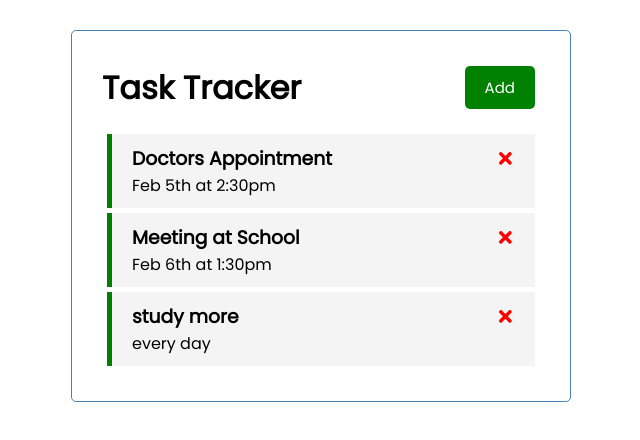
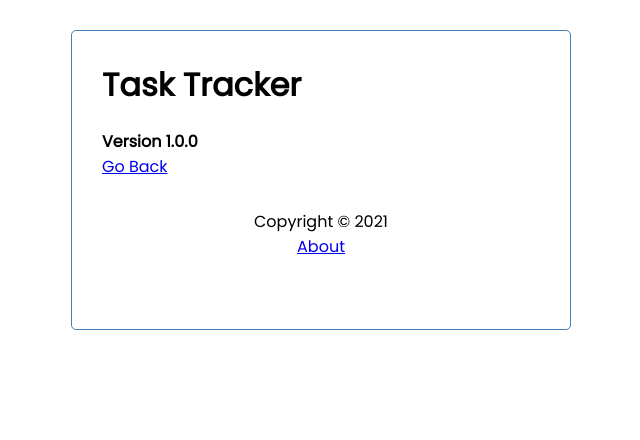
Before and after one commit to antoanetatanasova/task-tracker, a React (Create React App) app: page /about in a window 1280 px wide. Shown: the top 440 px of the page, without its empty margins (319-959 px from the left). Built offline with nearby package versions, Linux system fonts and the light colour scheme; data requests are answered from the project's data file.

Commit message:
adding footer and routing to About page

```diff
--- a/package.json
+++ b/package.json
@@ -10,6 +10,7 @@
     "react": "^17.0.1",
     "react-dom": "^17.0.1",
     "react-icons": "^4.2.0",
+    "react-router-dom": "^5.2.0",
     "react-scripts": "4.0.3",
     "web-vitals": "^1.1.1"
   },
--- a/src/App.js
+++ b/src/App.js
@@ -1,9 +1,13 @@
-import { useState, useEffect } from 'react'
+import { FaEarlybirds } from 'react-icons/fa';
+import { useState, useEffect } from 'react';
+import { BrowserRouter as Router, Route } from 'react-router-dom';
+
 
 import Header from './components/Header';
+import Footer from './components/Footer';
 import Tasks from './components/Tasks';
 import AddTask from './components/AddTask';
-import { FaEarlybirds } from 'react-icons/fa';
+import About from './components/About'
 
 function App() {
   const [showAddTask, setShowAddTask] = useState(false);
@@ -84,12 +88,22 @@
   }
 
   return (
+    <Router>
+
       <div className="container">
         <Header onAdd={() => setShowAddTask(!showAddTask)} showAdd={showAddTask} />
+
+        <Route path='/' exact render={(props) => (
+          <>
             {showAddTask && <AddTask onAdd={addTask} />}
             {tasks.length > 0 ? <Tasks tasks={tasks} onDelete=
               {deleteTask} onToggle={toggleReminder} /> : 'No Tasks To Display'}
+          </>
+        )} />
+        <Route path='/about' component={About} />
+        <Footer />
       </div>
+    </Router>
   );
 }
 
--- /dev/null
+++ b/src/components/About.js
@@ -0,0 +1,12 @@
+import { Link } from 'react-router-dom'
+
+const About = () => {
+    return (
+        <div>
+            <h4>Version 1.0.0</h4>
+            <Link to='/'>Go Back</Link>
+        </div>
+    )
+}
+
+export default About;
--- /dev/null
+++ b/src/components/Footer.js
@@ -0,0 +1,12 @@
+import { Link } from 'react-router-dom'
+
+const Footer = () => {
+    return (
+        <footer>
+            <p>Copyright &copy; 2021</p>
+            <Link to="/about">About</Link>
+        </footer>
+    )
+}
+
+export default Footer
--- a/src/components/Header.js
+++ b/src/components/Header.js
@@ -1,10 +1,12 @@
 import Button from './Button';
+import { useLocation } from 'react-router-dom';
 
 const Header = ({ title, onAdd, showAdd }) => {
+    const location = useLocation();
     return (
         <header className="header">
             <h1>{title}</h1>
-            <Button color={showAdd ? 'red' : 'green'} text={showAdd ?  'Close' : 'Add'} onClick={onAdd} />
+            {location.pathname === '/' && <Button color={showAdd ? 'red' : 'green'} text={showAdd ?  'Close' : 'Add'} onClick={onAdd} />}
         </header>
     )
 }
```
Also changed, not shown: 1 other file (tests, documents, lock files or other folders). Lines whose indentation alone changed are shown as unchanged.
